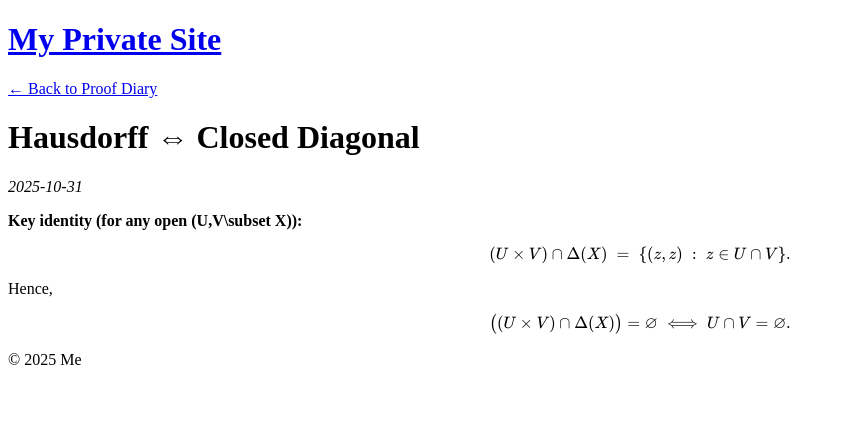
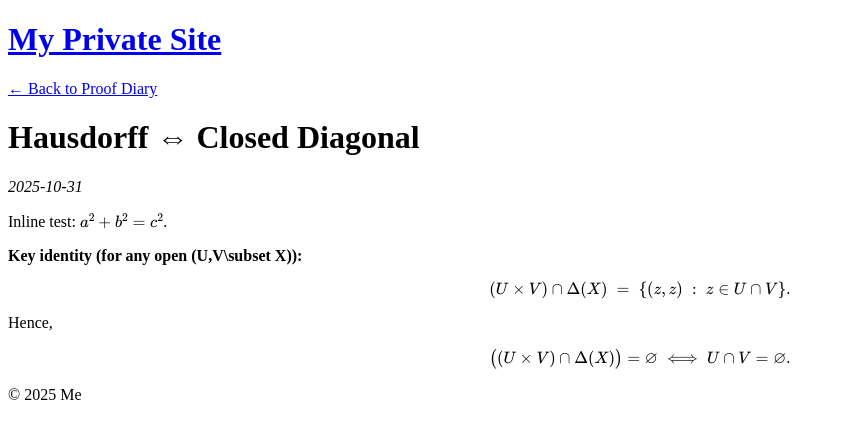
Before and after one commit to BbangBongG/private-site, a Jekyll site: the page built from _proof-diary/hausdorff-diagonal.md, in a window 1280 px wide. Shown: the top 439 px of the page, without its empty margins (0-845 px from the left). Built offline with Jekyll 4.4.1, drawn with Linux system fonts in a browser that asks for light colours.

Commit message:
Add inline test and key identity clarification
Added inline test and clarified key identity for Hausdorff diagonal.

```diff
--- a/_proof-diary/hausdorff-diagonal.md
+++ b/_proof-diary/hausdorff-diagonal.md
@@ -3,6 +3,8 @@ title: "Hausdorff ⇔ Closed Diagonal"
 layout: proof_entry
 date: 2025-10-31
 ---
+
+Inline test: $a^2+b^2=c^2$.
 
 **Key identity (for any open \(U,V\subset X\)):**
 
```
